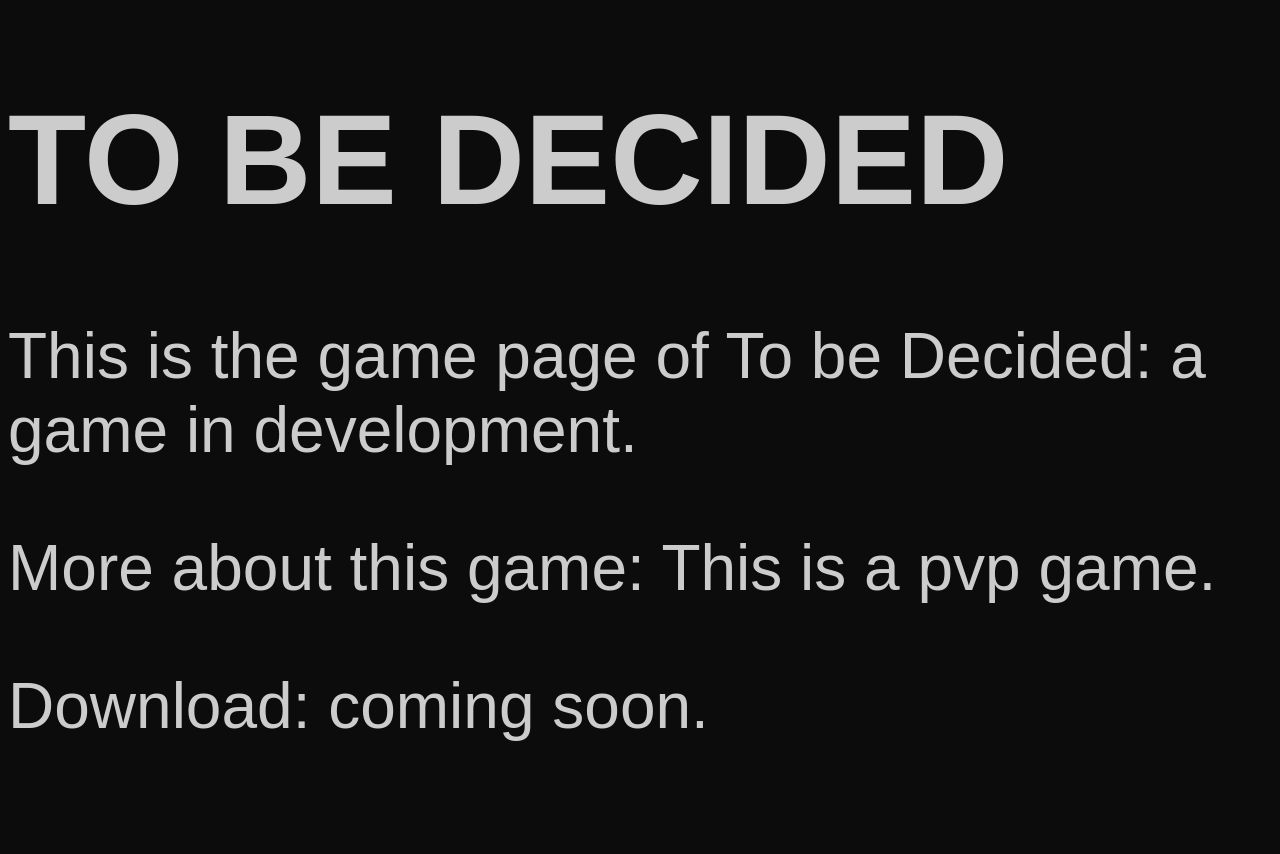
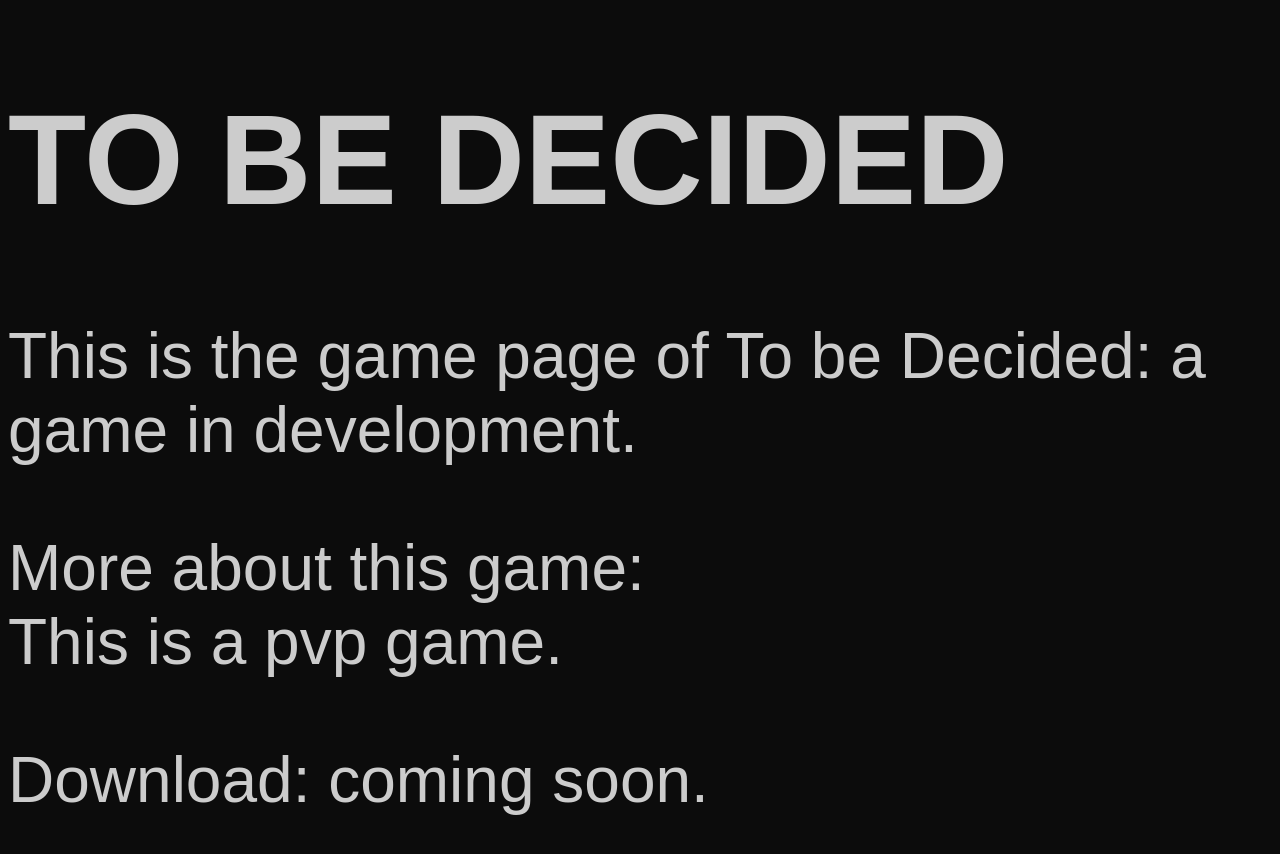
Before and after one commit to immysoun/website, a plain HTML site: page html/games/tbd.html in a window 1280 px wide. Before the commit the page ends 807 px from the top, so only its background shows below. Drawn offline with Linux system fonts and the light colour scheme.

Commit message:
Format fix

```diff
--- a/html/games/tbd.html
+++ b/html/games/tbd.html
@@ -17,7 +17,7 @@ This is the game page of To be Decided: a game in development.
 </p>
 
 <p>
-More about this game:
+More about this game:<br>
 This is a pvp game.
 </p>
 
```
